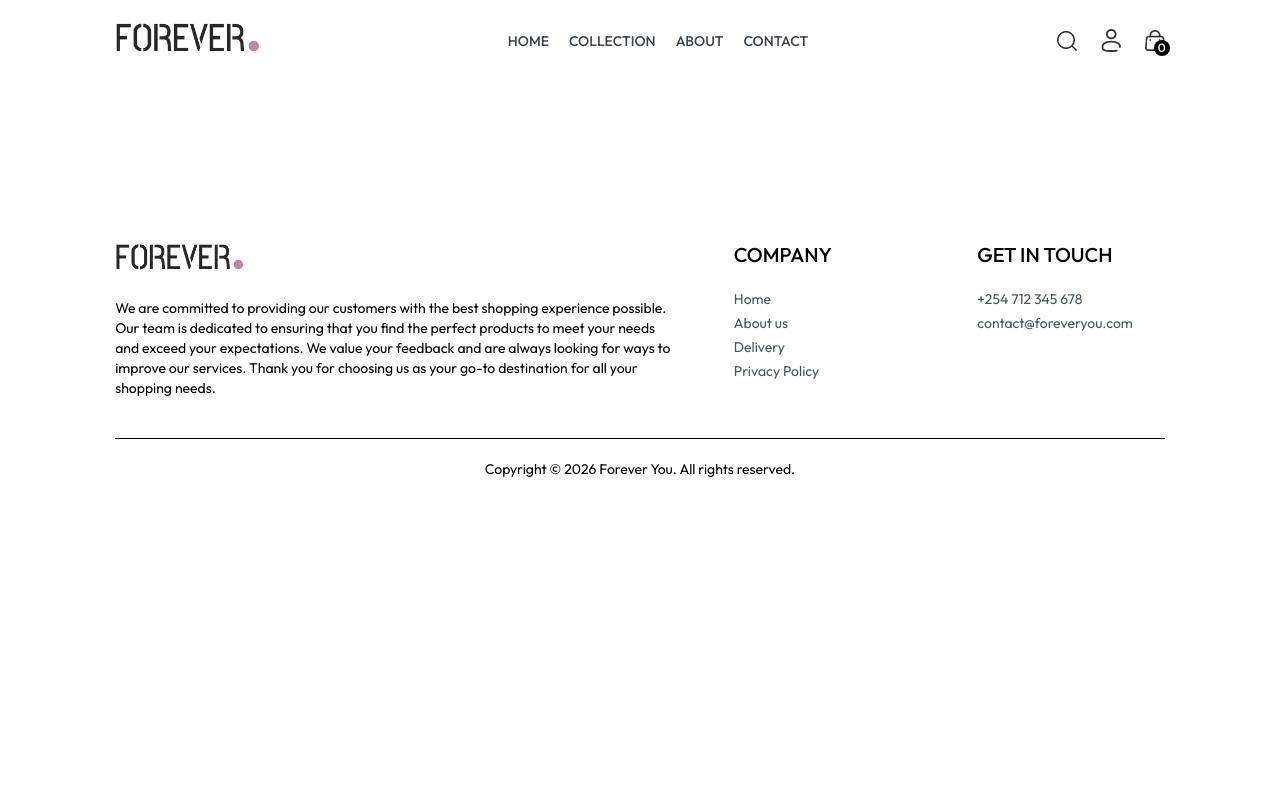
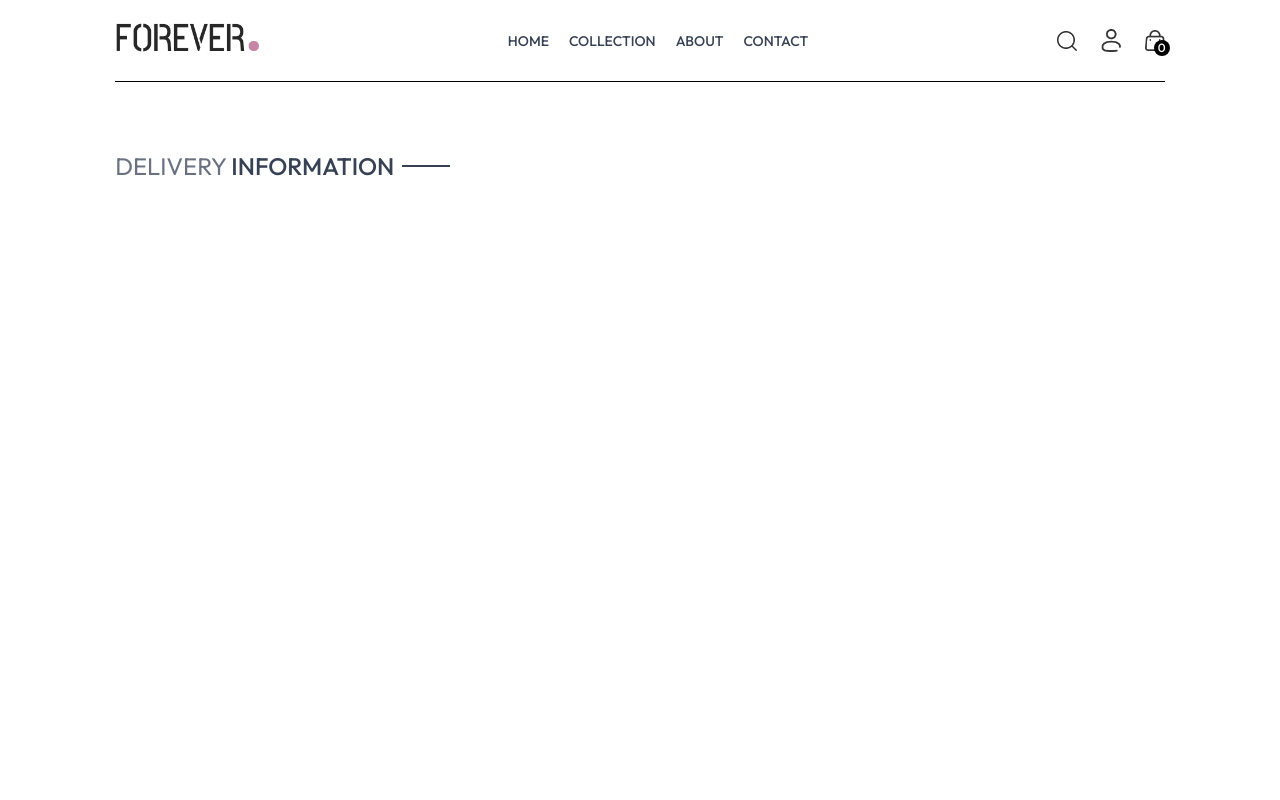
Before and after one commit to jayruskirui/SALES-APP, a React (Vite) app in the folder frontend/: page /placeorder in a window 1280 px wide. Shown: the top 800 px of the page. Built offline with nearby package versions, Linux system fonts and the light colour scheme.

Commit message:
navigating placeorder

```diff
--- a/frontend/src/pages/Cart.jsx
+++ b/frontend/src/pages/Cart.jsx
@@ -64,7 +64,7 @@
       <div className='mt-20'>
         <CartTotal />
         <div className='w-full text-end'>
-          <button onClick ={()=>navigate('./place-order')} className='bg-black text-white text-sm my-8 px-8 py-3'>PROCEED TO CHECKOUT</button>
+          <button onClick ={()=>navigate('./placeOrder')} className='bg-black text-white text-sm my-8 px-8 py-3'>PROCEED TO CHECKOUT</button>
         </div>
       </div>
 
--- a/frontend/src/pages/PlaceOrder.jsx
+++ b/frontend/src/pages/PlaceOrder.jsx
@@ -1,9 +1,19 @@
 import React from 'react'
+import Title from '../components/Title'
 
 const PlaceOrder = () => {
   return (
-    <div>
+    <div className='flex flex-col sm:flex-row justify-between gap-4 pt-5 sm:pt-14 min-h-[80vh] border-t'>
+        {/* ----------------left side------------- */}
+        <div className='flex flex-col gap-4 w-full sm:max-w-[480px]'>
 
+            <div className='text-xl sm:text-2xl my-3'>
+                <Title text1={'DELIVERY'} text2={'INFORMATION'}/>
+            </div>
+            <div className='flex gap-3'>
+
+            </div>
+        </div>
     </div>
   )
 }
```
